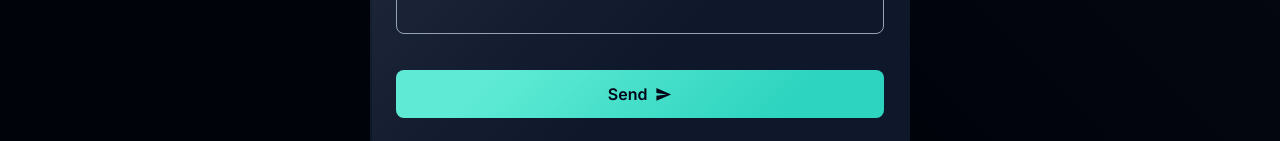
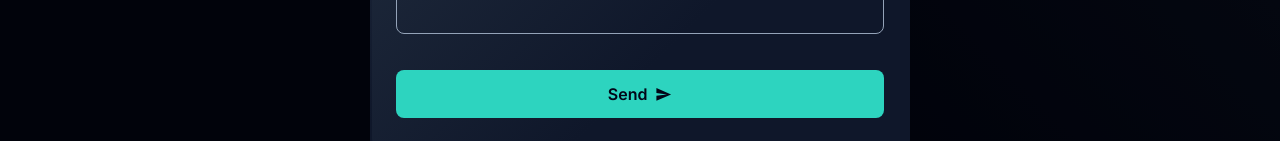
Before and after one commit to Levan-D/portfolio, a Next.js app: page / in a window 1280 px wide. Both pictures are taken after a click on the button "Get in touch". Shown: the part 548-689 px from the top of the page. Built offline with nearby package versions, Linux system fonts and the light colour scheme; no server answers.

Commit message:
Update ContactForm.tsx

```diff
--- a/app/components/ContactForm.tsx
+++ b/app/components/ContactForm.tsx
@@ -6,6 +6,8 @@ import { mdiSend, mdiGamepadCircleOutline } from "@mdi/js"
 import { useTransition } from "react"
 import { ContactFormType, sendEmail } from "../actions"
 import { toast } from "react-toastify"
+import { useAppDispatch } from "@/lib/redux/hooks"
+import { closeModal } from "@/lib/redux/slices/globalSlice"
 
 type ErrorType = {
   name?: string
@@ -14,9 +16,11 @@ type ErrorType = {
 }
 
 export default function ContactForm() {
+  const dispatch = useAppDispatch()
+
   let [isPending, startTransition] = useTransition()
   const [emailStatus, setEmailStatus] = useState("")
-  console.log(emailStatus)
+
   const [name, setName] = useState("")
   const [email, setEmail] = useState("")
   const [message, setMessage] = useState("")
@@ -30,6 +34,7 @@ export default function ContactForm() {
 
     const handleSuccess = () => {
       toast.success("Email sent successfully!")
+      dispatch(closeModal())
       setEmailStatus("success")
       setName("")
       setEmail("")
@@ -151,8 +156,11 @@ export default function ContactForm() {
           <p className=" text-sm">&#160;</p>
         )}
         <button
+          disabled={isPending}
           type="submit"
-          className="my-4 flex w-full items-center justify-center gap-2 rounded-lg py-3 font-semibold text-slate-950 duration-300 [background:linear-gradient(135deg,_rgba(94,_234,_212,_1)_20%,rgba(45,_212,_191,_1)_80%)] hover:bg-teal-300 active:bg-teal-500"
+          className={`${
+            isPending && "!opacity-80 "
+          } my-4 flex w-full items-center justify-center gap-2 rounded-lg  bg-teal-400 py-3 font-semibold text-slate-950 duration-300 hover:bg-teal-300 active:bg-teal-500`}
         >
           <div> Send</div>
           <div>
```
